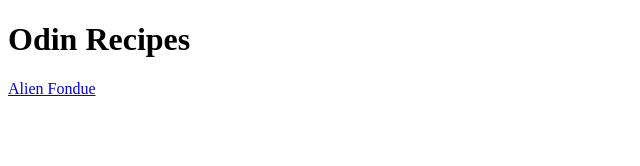
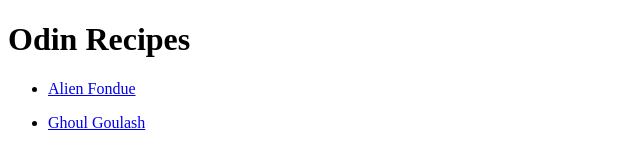
Before and after one commit to Micha3lR/odin-recipes, a plain HTML site: page index.html in a window 1280 px wide. Shown: the whole page, without its empty margins (0-640 px from the left). Drawn offline with Linux system fonts and the light colour scheme.

Commit message:
added link to ghoul goulash recipe onto index.html and created file ghoul-goulash.html including image

```diff
--- a/index.html
+++ b/index.html
@@ -10,7 +10,14 @@
 <body>
     <h1>Odin Recipes</h1>
 
-    <a href="recipes/alien-fondue.html">Alien Fondue</a>
+    <ul>
+
+        <li><p><a href="recipes/alien-fondue.html">Alien Fondue</a></p></li>
+
+        <li><p><a href="recipes/ghoul-goulash.html">Ghoul Goulash</a></p></li>
+
+    </ul>
+
 
 </body>
 
```
Also changed, not shown: recipes/ghoul-goulash.html (added, +21 -0 lines).
